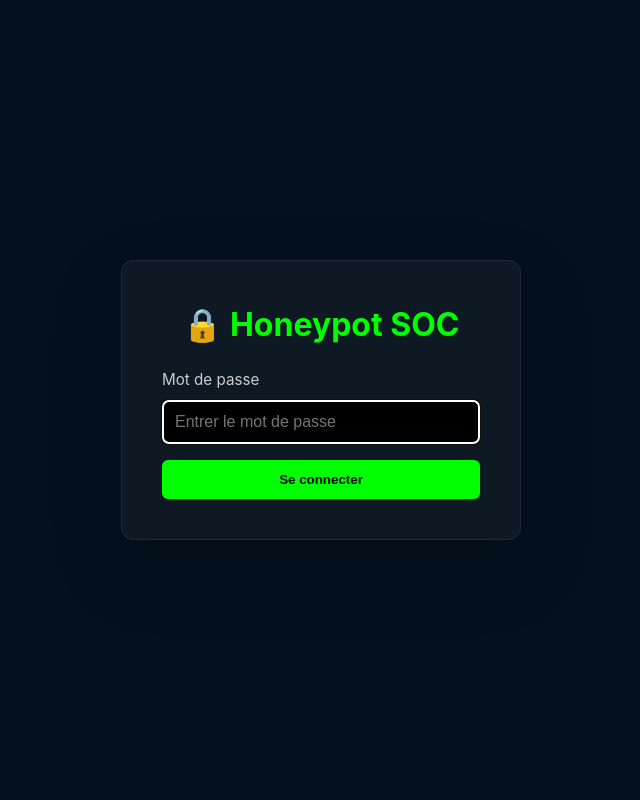
After one commit to damo-pmu/honeypot, a Python web app: template src/templates/login.html in a window 1280 px wide. The commit adds this page. Shown: the whole page, without its empty margins (319-959 px from the left). Run offline with Jinja, Linux system fonts and the light colour scheme; the template is opened without the code that fills it, so the values that code supplies are empty; some web fonts are replaced.

Commit message:
refactor(templates): restore modular Jinja2 architecture with base.html blocks
- base.html: add modular blocks (title, content, extra_css, extra_js, page_styles)
- login.html: extend base.html, remove inline duplication
- dashboard.html: extend base.html, move nav/styles to blocks
- dashboard_analytics.html: extend base.html, remove inline styles
- dashboard_settings.html: extend base.html for consistency
- Remove obsolete templates (dashboard_home.html, minimal.html, test_simple.html)

```diff
--- a/src/templates/base.html
+++ b/src/templates/base.html
@@ -1,19 +1,27 @@
 <!DOCTYPE html>
 <html lang="fr">
 <head>
-    <meta charset="UTF-8" />
-    <meta name="viewport" content="width=device-width, initial-scale=1.0" />
-    <title>{% block title %}Honeypot SOC Dashboard{% endblock %}</title>
-    <link rel="preconnect" href="https://fonts.googleapis.com" />
-    <link rel="preconnect" href="https://fonts.gstatic.com" crossorigin />
-    <link href="https://fonts.googleapis.com/css2?family=Inter:wght@400;500;600;700;800&display=swap" rel="stylesheet" />
-    <link rel="stylesheet" href="/static/css/dashboard.css" />
+    <meta charset="UTF-8">
+    <meta name="viewport" content="width=device-width, initial-scale=1.0">
+    <title>{% block title %}Honeypot SOC{% endblock %}</title>
+    <link rel="preconnect" href="https://fonts.googleapis.com">
+    <link rel="preconnect" href="https://fonts.gstatic.com" crossorigin>
+    <link href="https://fonts.googleapis.com.com/css2?family=Inter:wght@400;500;600;700;800&display=swap" rel="stylesheet">
+    <link rel="stylesheet" href="/static/css/dashboard.css">
+    {% block extra_css %}{% endblock %}
+    <style>
+        body {
+            font-family: 'Inter', -apple-system, BlinkMacSystemFont, 'Segoe UI', Roboto, sans-serif;
+            background: #04111d;
+            color: #e5efff;
+            margin: 0;
+            min-height: 100vh;
+        }
+        {% block page_styles %}{% endblock %}
+    </style>
 </head>
-<body>
-    <main class="app-shell">
-        {% block content %}{% endblock %}
-    </main>
-    <script src="/static/js/dashboard.js"></script>
-    {% block scripts %}{% endblock %}
+<body style="font-family: 'Inter', -apple-system, BlinkMacSystemFont, 'Segoe UI', Roboto, sans-serif; background: #04111d; color: #e5efff; margin: 0;">
+    {% block content %}{% endblock %}
+    {% block extra_js %}{% endblock %}
 </body>
 </html>
--- /dev/null
+++ b/src/templates/login.html
@@ -0,0 +1,66 @@
+{% extends 'base.html' %}
+
+{% block title %}Connexion Honeypot SOC{% endblock %}
+
+{% block page_styles %}
+.login-shell {
+    display: flex;
+    align-items: center;
+    justify-content: center;
+    min-height: 100vh;
+}
+.login-card {
+    background: #0f1924;
+    padding: 40px;
+    border-radius: 12px;
+    border: 1px solid #1f2937;
+    max-width: 400px;
+    width: 100%;
+}
+.login-card h1 {
+    color: #0f0;
+    margin-bottom: 20px;
+    text-align: center;
+}
+.login-card input {
+    width: 100%;
+    padding: 12px;
+    margin-bottom: 16px;
+    background: #000;
+    border: 1px solid #333;
+    color: #fff;
+    border-radius: 6px;
+    font-size: 16px;
+}
+.login-card button {
+    width: 100%;
+    padding: 12px;
+    background: #0f0;
+    color: #000;
+    border: none;
+    border-radius: 6px;
+    font-weight: 600;
+    cursor: pointer;
+}
+.error {
+    color: #f66;
+    margin-bottom: 16px;
+    text-align: center;
+}
+{% endblock %}
+
+{% block content %}
+<div class="login-shell">
+    <section class="login-card">
+        <h1>🔒 Honeypot SOC</h1>
+        <form method="POST" action="/dashboard/login">
+            <label for="password" style="display: block; margin-bottom: 8px; color: #ccc;">Mot de passe</label>
+            <input id="password" name="password" type="password" placeholder="Entrer le mot de passe" required autofocus />
+            <button type="submit">Se connecter</button>
+        </form>
+        {% if error %}
+        <div class="error">{{ error }}</div>
+        {% endif %}
+    </section>
+</div>
+{% endblock %}
```
Also changed, not shown: src/templates/dashboard.html (+35 -10 lines), src/templates/dashboard_analytics.html (+27 -18 lines), src/templates/dashboard_settings.html (added, +65 -0 lines).
